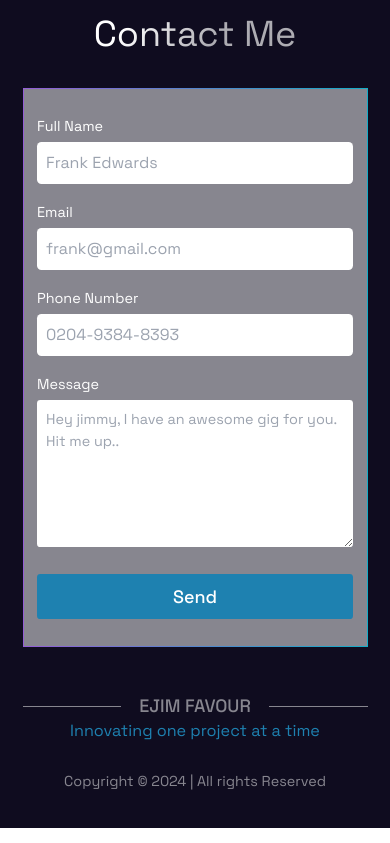
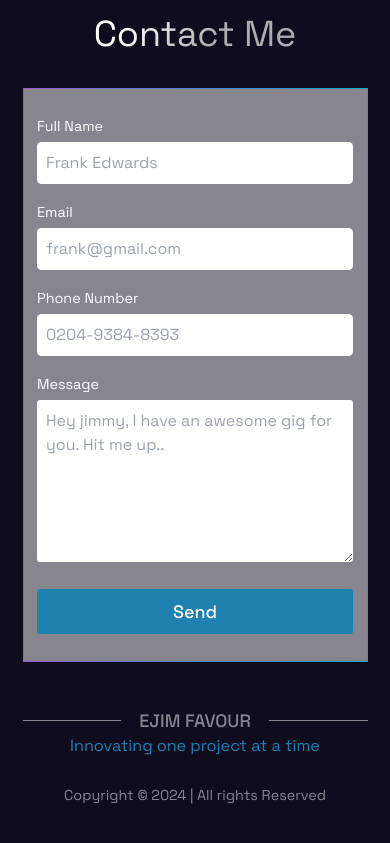
Before and after one commit to ejim11/jimmydev-portfolio, a Next.js app: page / in a window 390 px wide. Shown: the part 6037-6880 px from the top of the page. Built offline with nearby package versions, Linux system fonts and the light colour scheme.

Commit message:
made the textarea responsive on focus

```diff
--- a/app/globals.css
+++ b/app/globals.css
@@ -49,6 +49,10 @@ body {
 }
 
 input {
+  font-size: 16px !important;
+}
+
+textarea {
   font-size: 16px !important;
 }
 
```
